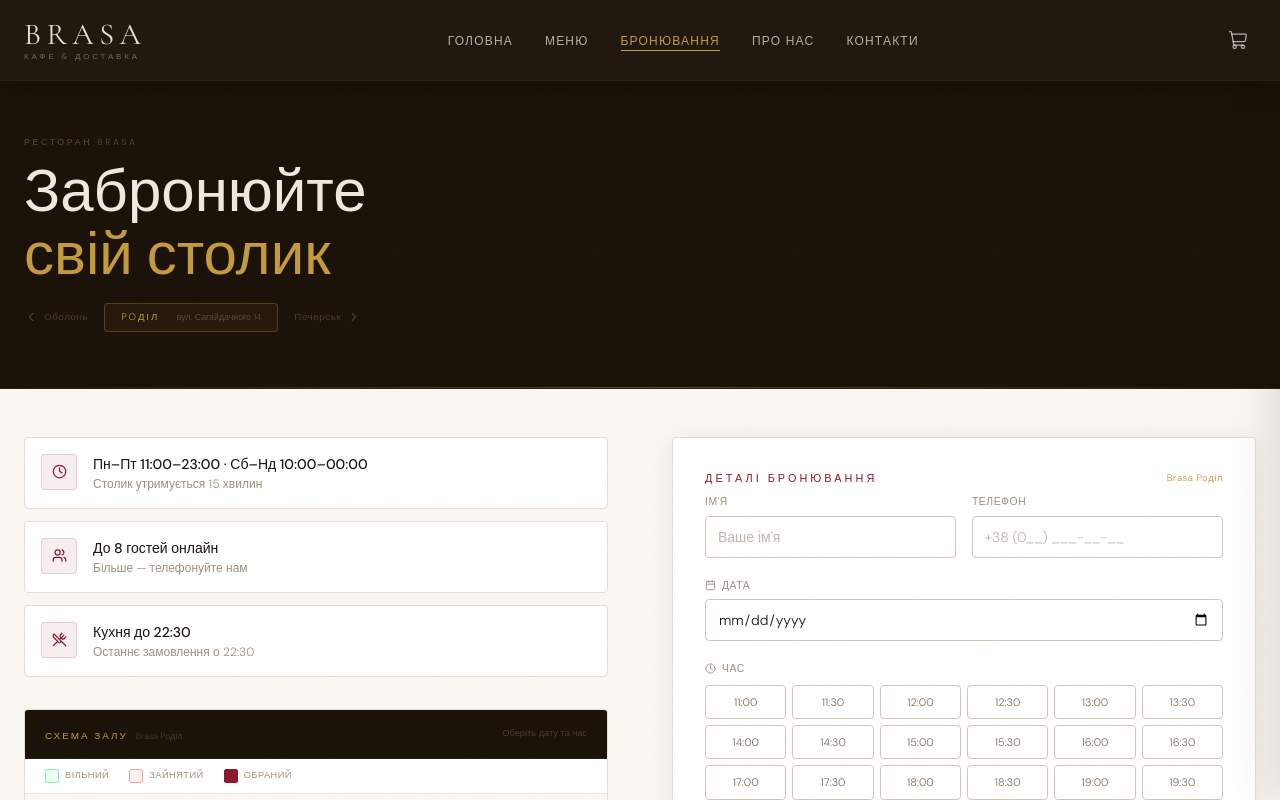
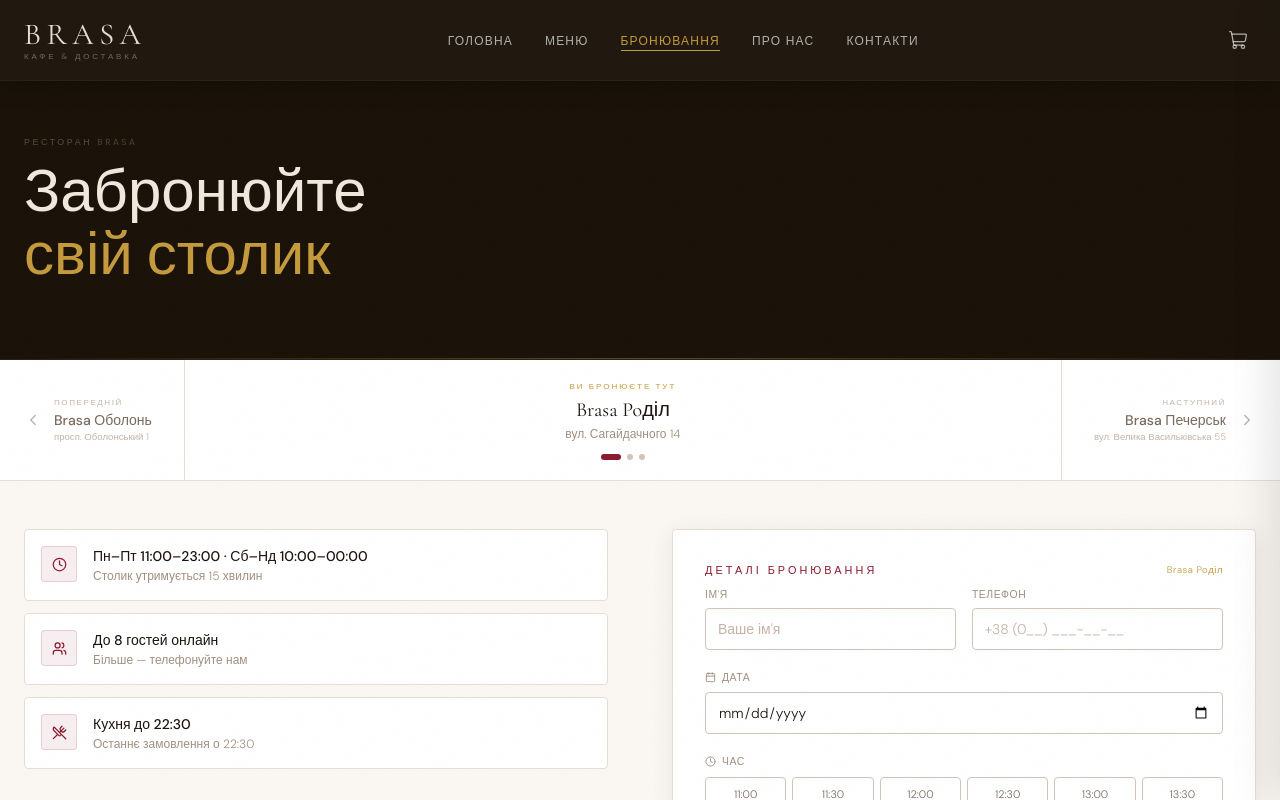
Before and after one commit to danylonahorniuk/brasa-cafe, a Next.js app: page /booking in a window 1280 px wide. Shown: the top 800 px of the page. Built offline with nearby package versions, Linux system fonts and the light colour scheme.

Commit message:
Move location switcher to dedicated visible strip between header and content
Full-width white strip: ← prev location | current (centered, gold label,
dot indicators) | next location →. Hard to miss, address shown under each name.

Co-Authored-By: Claude Sonnet 4.6 <noreply@anthropic.com>

```diff
--- a/src/app/booking/page.tsx
+++ b/src/app/booking/page.tsx
@@ -158,42 +158,76 @@ export default function BookingPage() {
             <em className="not-italic" style={{ color: "#c49a3c" }}>свій столик</em>
           </h1>
 
-          {/* Перемикач локацій */}
-          <div className="flex items-center gap-4 mt-2">
-            <button
-              onClick={() => switchLocation((locIndex - 1 + locations.length) % locations.length)}
-              className="flex items-center gap-1.5 transition-all duration-200 group"
-              style={{ color: "#4a3a30" }}
-            >
-              <ChevronLeft size={14} />
-              <span className="text-[0.62rem] tracking-wider group-hover:underline" style={{ color: "#4a3a30" }}>
-                {prevLoc.name}
-              </span>
-            </button>
-
-            <div className="flex items-center gap-2 px-4 py-1.5 rounded-sm"
-              style={{ border: "1px solid rgba(196,154,60,0.3)", background: "rgba(196,154,60,0.06)" }}>
-              <span className="text-[0.6rem] tracking-[0.2em] uppercase" style={{ color: "#c49a3c" }}>
-                {location.name}
-              </span>
-              <span className="text-[0.55rem]" style={{ color: "#4a3a30" }}>·</span>
-              <span className="text-[0.55rem]" style={{ color: "#5a4a3a" }}>{location.address}</span>
-            </div>
-
-            <button
-              onClick={() => switchLocation((locIndex + 1) % locations.length)}
-              className="flex items-center gap-1.5 transition-all duration-200 group"
-              style={{ color: "#4a3a30" }}
-            >
-              <span className="text-[0.62rem] tracking-wider group-hover:underline" style={{ color: "#4a3a30" }}>
-                {nextLoc.name}
-              </span>
-              <ChevronRight size={14} />
-            </button>
-          </div>
         </div>
         <div className="absolute bottom-0 left-0 right-0 h-px"
           style={{ background: "linear-gradient(to right, transparent, rgba(196,154,60,0.4), transparent)" }} />
+      </div>
+
+      {/* ── Перемикач ресторанів ── */}
+      <div style={{ background: "#fff", borderBottom: "1px solid #e8ddd4" }}>
+        <div className="max-w-7xl mx-auto px-6">
+          <div className="flex items-stretch">
+
+            {/* Стрілка ← */}
+            <button
+              onClick={() => switchLocation((locIndex - 1 + locations.length) % locations.length)}
+              className="loc-arrow flex items-center gap-3 py-5 pr-8 transition-all duration-200 group"
+              style={{ borderRight: "1px solid #e8ddd4" }}
+            >
+              <ChevronLeft size={18} style={{ color: "#c4b4a8" }} />
+              <div className="text-left">
+                <p className="text-[0.5rem] tracking-[0.2em] uppercase mb-0.5" style={{ color: "#c4b4a8" }}>Попередній</p>
+                <p className="text-sm font-medium transition-colors" style={{ color: "#7a6a5e" }}>
+                  Brasa {prevLoc.name}
+                </p>
+                <p className="text-[0.6rem]" style={{ color: "#c4b4a8" }}>{prevLoc.address}</p>
+              </div>
+            </button>
+
+            {/* Поточний ресторан — центр */}
+            <div className="flex-1 flex flex-col items-center justify-center py-5 px-6">
+              <p className="text-[0.5rem] tracking-[0.25em] uppercase mb-1" style={{ color: "#c49a3c" }}>
+                Ви бронюєте тут
+              </p>
+              <p className="text-xl" style={{ fontFamily: "var(--font-cormorant), serif", fontWeight: 400, color: "#1c1410" }}>
+                Brasa {location.name}
+              </p>
+              <p className="text-xs mt-0.5" style={{ color: "#a09080" }}>{location.address}</p>
+              {/* Крапки-індикатори */}
+              <div className="flex gap-1.5 mt-3">
+                {locations.map((_, i) => (
+                  <button
+                    key={i}
+                    onClick={() => switchLocation(i)}
+                    className="rounded-full transition-all duration-300"
+                    style={{
+                      width: i === locIndex ? "20px" : "6px",
+                      height: "6px",
+                      background: i === locIndex ? "#8b1a2e" : "#d4c4b8",
+                    }}
+                  />
+                ))}
+              </div>
+            </div>
+
+            {/* Стрілка → */}
+            <button
+              onClick={() => switchLocation((locIndex + 1) % locations.length)}
+              className="loc-arrow flex items-center gap-3 py-5 pl-8 transition-all duration-200 group"
+              style={{ borderLeft: "1px solid #e8ddd4" }}
+            >
+              <div className="text-right">
+                <p className="text-[0.5rem] tracking-[0.2em] uppercase mb-0.5" style={{ color: "#c4b4a8" }}>Наступний</p>
+                <p className="text-sm font-medium transition-colors" style={{ color: "#7a6a5e" }}>
+                  Brasa {nextLoc.name}
+                </p>
+                <p className="text-[0.6rem]" style={{ color: "#c4b4a8" }}>{nextLoc.address}</p>
+              </div>
+              <ChevronRight size={18} style={{ color: "#c4b4a8" }} />
+            </button>
+
+          </div>
+        </div>
       </div>
 
       <div className="max-w-7xl mx-auto px-6 py-12">
@@ -448,6 +482,10 @@ export default function BookingPage() {
         )}
       </div>
 
+      <style>{`
+        .loc-arrow:hover p.text-sm { color: #1c1410 !important; }
+        .loc-arrow:hover svg { color: #8b1a2e !important; }
+      `}</style>
     </div>
   );
 }
```
